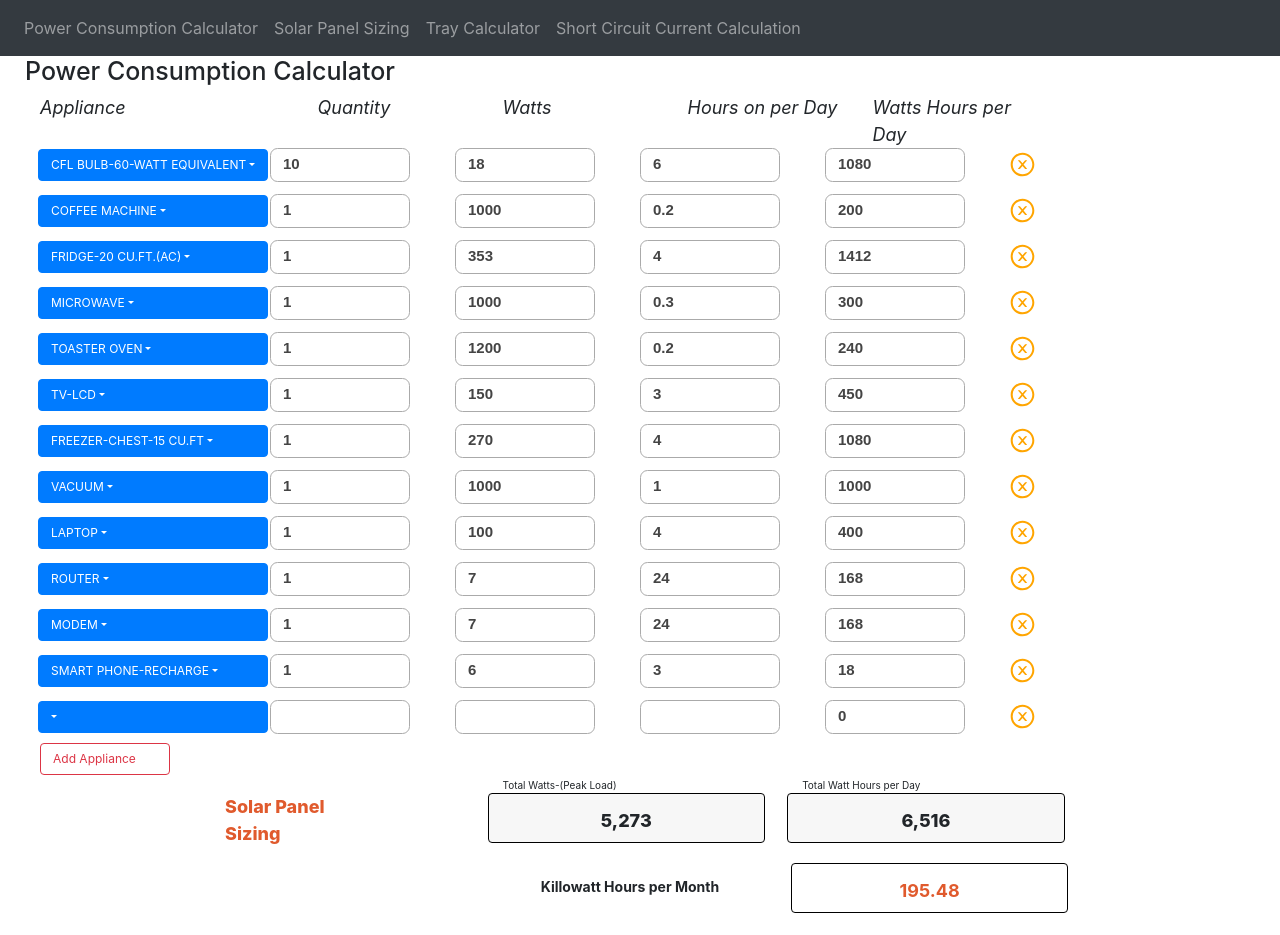
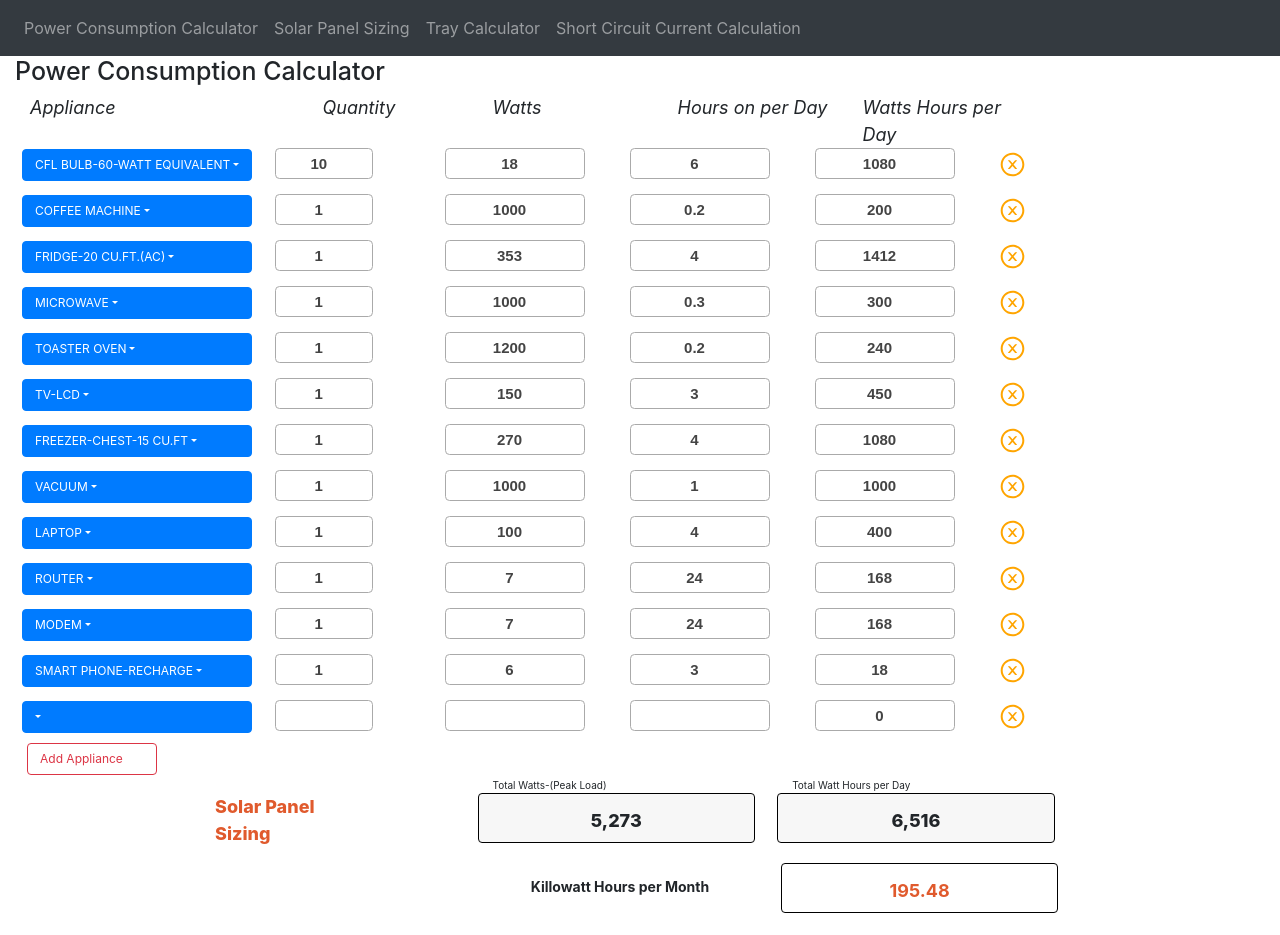
Before and after one commit to Xasiri/electricalLoadCalculator, a React (Create React App) app: page / in a window 1280 px wide. Built offline with nearby package versions, Linux system fonts and the light colour scheme.

Commit message:
Build styles check

```diff
--- a/src/App.js
+++ b/src/App.js
@@ -1,7 +1,7 @@
-import React from 'react';
+import React, { Suspense } from 'react';
 import { BrowserRouter as Router, Switch, Route } from 'react-router-dom';
+import Navbar from './components/Navbar/Navbar';
 import ElectricalLoad from './pages/ElectricalLoad';
-import Navbar from './components/Navbar/Navbar';
 import SolarPanelSizing from './pages/SolarPanelSizing';
 import CableTray from './pages/CableTray';
 import ShortCircuitCalc from './pages/ShortCircuitCalc';
@@ -9,19 +9,17 @@ import ShortCircuitCalc from './pages/ShortCircuitCalc';
 function App() {
   return (
     <Router>
-      <div>
       <Navbar />
+
       <Switch>
         <Route
           path="/short-circuit-current-calculation"
           component={ShortCircuitCalc}
         />
-
         <Route path="/solar-panel-sizing" component={SolarPanelSizing} />
         <Route path="/cable-tray-calculator" component={CableTray} />
         <Route path="/" component={ElectricalLoad} />
       </Switch>
-      </div>
     </Router>
   );
 }
--- a/src/components/Form/EditableCell.js
+++ b/src/components/Form/EditableCell.js
@@ -7,7 +7,7 @@ function EditableCell(props) {
 
   return (
     <input
-      className="inputSolar"
+      className={props.cellData.type === 'qty' ? 'inputSolarQty' : 'inputSolar'}
       type="text"
       id={props.cellData.id}
       value={props.cellData.value}
--- a/src/components/Form/ProductRow.js
+++ b/src/components/Form/ProductRow.js
@@ -69,7 +69,7 @@ function ProductRow(props) {
             })}
           </DropdownButton>
         </Col>
-        <Col md={2}>
+        <Col md={2} className="editableQty">
           <EditableCell
             cellData={{
               type: 'qty',
--- a/src/components/Form/ProductTable.js
+++ b/src/components/Form/ProductTable.js
@@ -20,7 +20,9 @@ function ProductTable(props) {
         <Col lg={3} md={4}>
           Appliance
         </Col>
-        <Col md={2}>Quantity</Col>
+        <Col className="QtyHeader" md={2}>
+          Quantity
+        </Col>
         <Col md={2}>Watts</Col>
         <Col md={2}>Hours on per Day</Col>
         <Col md={2}>Watts Hours per Day</Col>
--- a/src/components/Form/inputList.css
+++ b/src/components/Form/inputList.css
@@ -47,18 +47,45 @@ input[list] {
   font-weight: 700;
   color: #444;
   line-height: 1.3;
-  padding: 0.3em 2em 0.5em 0.8em;
+  padding: 0.3em 1em 0.3em 0.3em;
   width: 90%;
   box-sizing: border-box;
   border: 1px solid #aaa;
-  border-radius: 0.5em;
+  border-radius: 0.3em;
   position: relative;
+  text-align: center;
+
   /* bottom: 2px;
   padding-top: 3px;
   padding-bottom: 3px; */
 }
-@media (max-width: 400px) {
+.inputSolarQty {
+  display: block;
+  font-size: 15px;
+  font-family: sans-serif;
+  font-weight: 700;
+  color: #444;
+  line-height: 1.3;
+  padding: 0.3em 1em 0.3em 0.3em;
+  width: 70%;
+  box-sizing: border-box;
+  border: 1px solid #aaa;
+  border-radius: 0.3em;
+  position: relative;
+  text-align: center;
+}
+.editableQty {
+  position: relative;
+  padding-left: 30px !important;
+}
+@media (max-width: 600px) {
   .inputSolar {
-    width: 150 px;
+    width: 230px;
+  }
+  .inputSolarQty {
+    width: 230px;
+  }
+  .editableQty {
+    padding-left: 15px !important;
   }
 }
--- a/src/components/Form/tablE.css
+++ b/src/components/Form/tablE.css
@@ -29,9 +29,16 @@ th {
 .addAppliance {
   width: 130px !important;
 }
+.QtyHeader {
+  position: relative;
+  padding-left: 30px !important;
+}
 
-@media (max-width: 500px) {
+@media (max-width: 600px) {
   .ContainerHeader {
     font-size: 13px;
   }
+  .QtyHeader {
+    padding-left: 13px !important;
+  }
 }
--- a/src/components/FormCableTray/css/Input.css
+++ b/src/components/FormCableTray/css/Input.css
@@ -105,5 +105,5 @@ span {
   text-align: left;
   position: relative;
   top: -3px;
-  /* left: -10px; */
+  left: -3px;
 }
--- a/src/pages/ElectricalLoad.js
+++ b/src/pages/ElectricalLoad.js
@@ -6,7 +6,7 @@ import './panel.css';
 
 const ElectricalLoad = () => {
   return (
-    <Container className="electricalLoad__main">
+    <Container className="electricalLoad__main" fluid="md">
       <h1>Power Consumption Calculator</h1>
       <Form />
 
--- a/src/pages/panel.css
+++ b/src/pages/panel.css
@@ -1,7 +1,9 @@
 .electricalLoad__main {
-  margin: 0;
-  position: absolute;
-  left: 10px;
+  margin-left: 0 !important;
+  margin-right: 0 !important;
+
+  /* position: absolute;
+  left: 10px; */
 }
 .electricalLoad__main h1 {
   font-size: 25px;
```
Also changed, not shown: 18 other files (tests, documents, lock files or other folders). Lines whose indentation alone changed are shown as unchanged.
